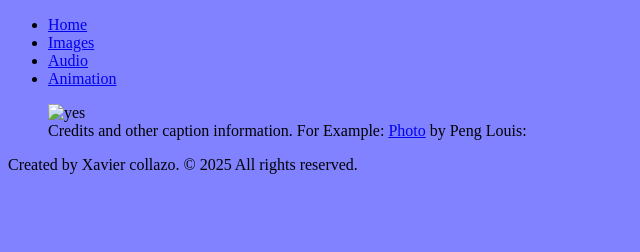
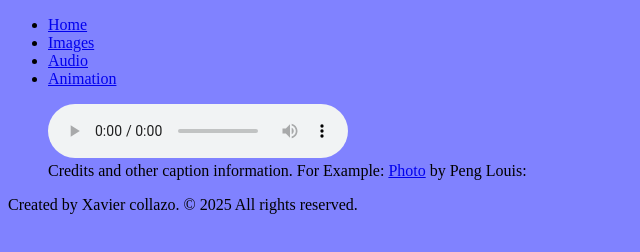
Before and after one commit to CollazoCrossover/Web-project, a plain HTML site: page audio.html in a window 1280 px wide. Shown: the whole page, without its empty margins (0-640 px from the left). Drawn offline with Linux system fonts and the light colour scheme.

Commit message:
basically finalized

```diff
--- a/audio.html
+++ b/audio.html
@@ -20,7 +20,7 @@
 
         <main>
             <figure >
-    <img src="yes" alt="yes">
+    <audio src="media/Forest%20Sounds.mp3" controls></audio>
     <figcaption>Credits and other caption information. For Example: <a href="https://www.pexels.com/photo/close-up-photo-of-a-hand-holding-three-white-kittens-1643456/">Photo</a> by Peng Louis: </figcaption>
             </figure>
         </main>
```
